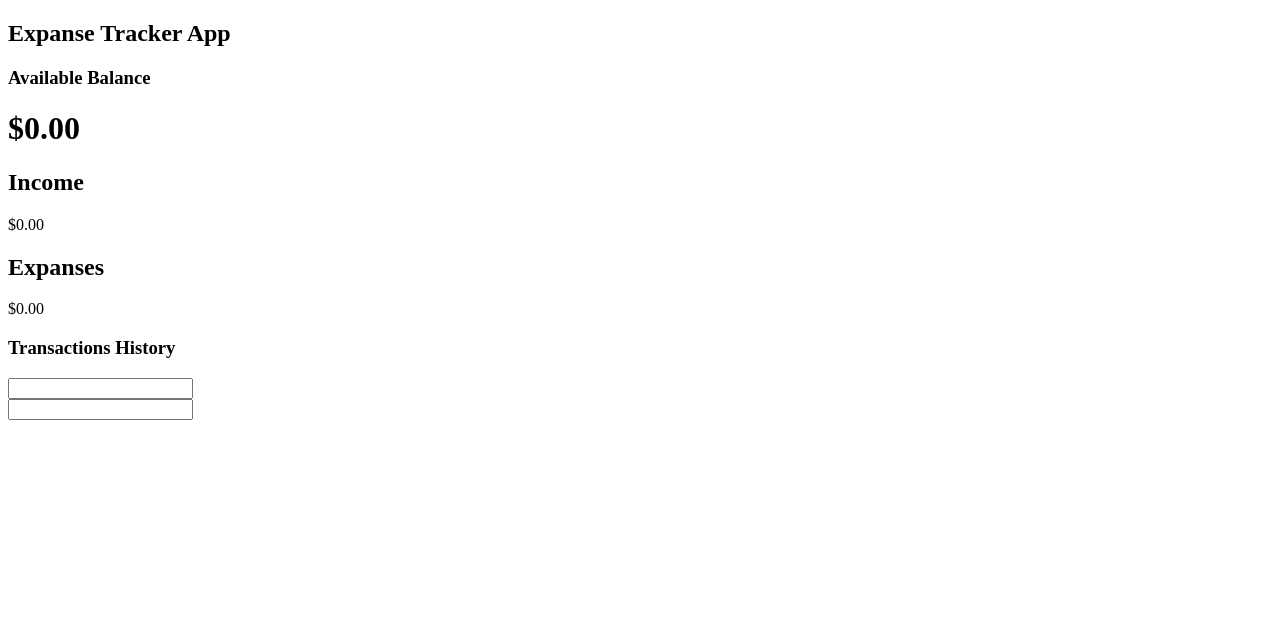
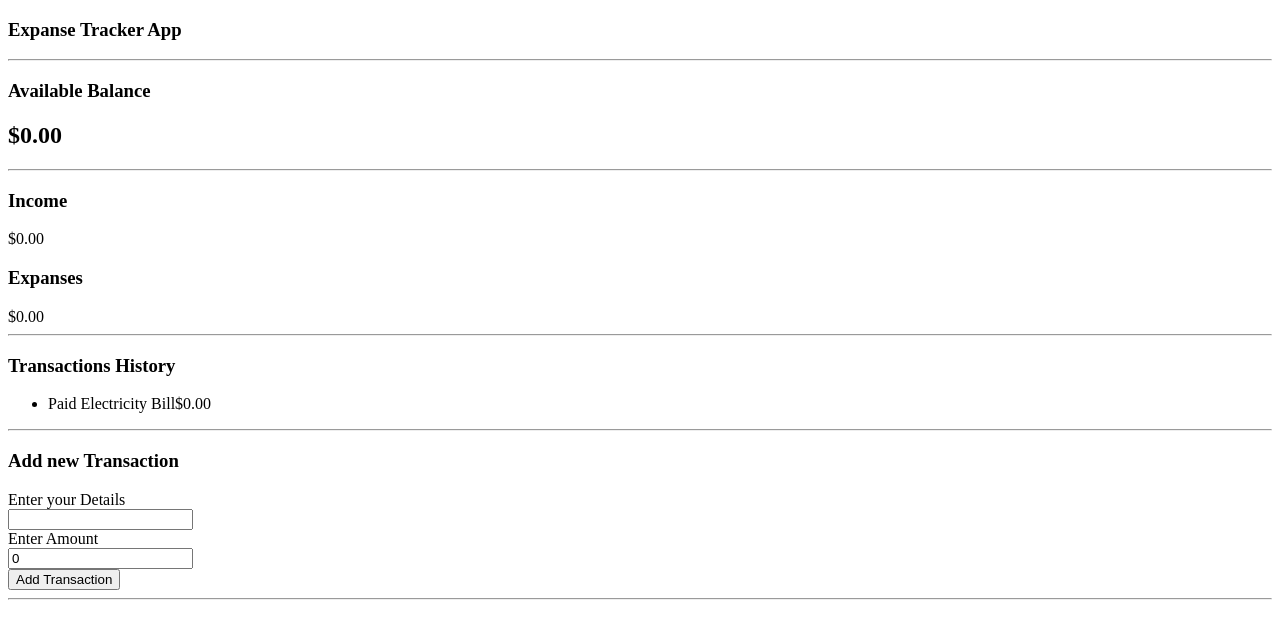
Before and after one commit to muzammalkazmi/React_Expanse_Tracker, a React (Create React App) app: page / in a window 1280 px wide. Shown: the top 638 px of the page. Built offline with nearby package versions, Linux system fonts and the light colour scheme.

Commit message:
error removed

```diff
--- a/src/App.css
+++ b/src/App.css
@@ -1,38 +1,5 @@
-.App {
-  text-align: center;
+.App{
+  width: 400px;
+  height: 400px;
+  background-color: gray;
 }
-
-.App-logo {
-  height: 40vmin;
-  pointer-events: none;
-}
-
-@media (prefers-reduced-motion: no-preference) {
-  .App-logo {
-    animation: App-logo-spin infinite 20s linear;
-  }
-}
-
-.App-header {
-  background-color: #282c34;
-  min-height: 100vh;
-  display: flex;
-  flex-direction: column;
-  align-items: center;
-  justify-content: center;
-  font-size: calc(10px + 2vmin);
-  color: white;
-}
-
-.App-link {
-  color: #61dafb;
-}
-
-@keyframes App-logo-spin {
-  from {
-    transform: rotate(0deg);
-  }
-  to {
-    transform: rotate(360deg);
-  }
-}
--- a/src/App.js
+++ b/src/App.js
@@ -1,15 +1,19 @@
-
+import React,{useContext} from 'react'
 import {Header,Balance,History,Summary,AddTransactions}from './Components'
+import {GlobalContext} from './context/GlobalContext'
+import './App.css'
 
 function App() {
   return (
-    <div className="App">
-    <Header/>
-    <Balance/>
-    <Summary/>
-    <History/>
-    <AddTransactions/>
+    <GlobalContext.Provider>
+    <div className="container">
+    <Header/><hr/>
+    <Balance/><hr/>
+    <Summary/><hr/>
+    <History/><hr/>
+    <AddTransactions/><hr/>
     </div>
+    </GlobalContext.Provider>
   );
 }
 
--- a/src/Components/AddTransactions.js
+++ b/src/Components/AddTransactions.js
@@ -1,10 +1,23 @@
-import React from 'react'
+import React,{useState} from 'react'
 export const AddTransactions=()=>{
+    const [Description,setDescription]=useState('')
+    const [Amount,setAmount]=useState(0)
     return(
+
+
         <div>
+            <h3>Add new Transaction</h3>
             <form>
-                <input type='text' label='Enter your Amount Here'/><br/>
-                <input type='text' label='Enter your Details'/>
+                <label htmlFor='Description' placeholder='Details'>Enter your Details</label><br/>
+                <input type='text'
+                label='Enter your Amount Here'
+                value={Description}
+                onChange={(e)=>setDescription(e.target.value)}/><br/>
+                <label htmlFor='Amount' placeholder='Amount'>Enter Amount</label><br/>
+                <input type='text' label='Enter your Details'
+                value={Amount}
+                onChange={(e)=>setAmount(e.target.value)}/><br/>
+                <button type='button'>Add Transaction</button>
 
             </form>
         </div>
--- a/src/Components/Balance.js
+++ b/src/Components/Balance.js
@@ -3,7 +3,7 @@ export const Balance=()=>{
 return(
     <div>
         <h3>Available Balance</h3>
-        <h1>$0.00</h1>
+        <h2>$0.00</h2>
     </div>
 )
 }
--- a/src/Components/Header.js
+++ b/src/Components/Header.js
@@ -3,7 +3,7 @@ import React from 'react'
 export const Header = () => {
     return (
         <div>
-            <h2>Expanse Tracker App</h2>
+            <h3>Expanse Tracker App</h3>
         </div>
     )
 }
--- a/src/Components/History.js
+++ b/src/Components/History.js
@@ -1,8 +1,16 @@
-import React from 'react'
+import React,{useContext} from 'react'
+import {GlobalContext}from '../context/GlobalContext'
+
+
 export const History =()=>{
+    const transactions=useContext(GlobalContext)
+    console.log(transactions)
     return(
         <div>
             <h3>Transactions History</h3>
+            <ul>
+                <li>Paid Electricity Bill<span>$0.00</span></li>
+            </ul>
         </div>
     )
 }
--- a/src/Components/Summary.js
+++ b/src/Components/Summary.js
@@ -2,9 +2,9 @@ import React from 'react'
 export const Summary=()=>{
     return(
     <div>
-        <h2>Income</h2>
+        <h3>Income</h3>
         <span>$0.00</span>
-        <h2>Expanses</h2>
+        <h3>Expanses</h3>
         <span>$0.00</span>
 
     </div>
--- /dev/null
+++ b/src/context/GlobalContext.js
@@ -0,0 +1,10 @@
+import React,{createContext} from 'react'
+ export const initialState={
+    transactions:[
+        {id:1,Description:'paid salary to employes',Amount:3000},
+        {id:2,Description:'paid salary to employes',Amount:2000},
+        {id:3,Description:'paid salary to employes',Amount:4000},
+        {id:4,Description:'paid salary to employes',Amount:5000}
+    ]
+}
+export const GlobalContext=createContext(initialState)
```
Also changed, not shown: 1 other file (tests, documents, lock files or other folders).
